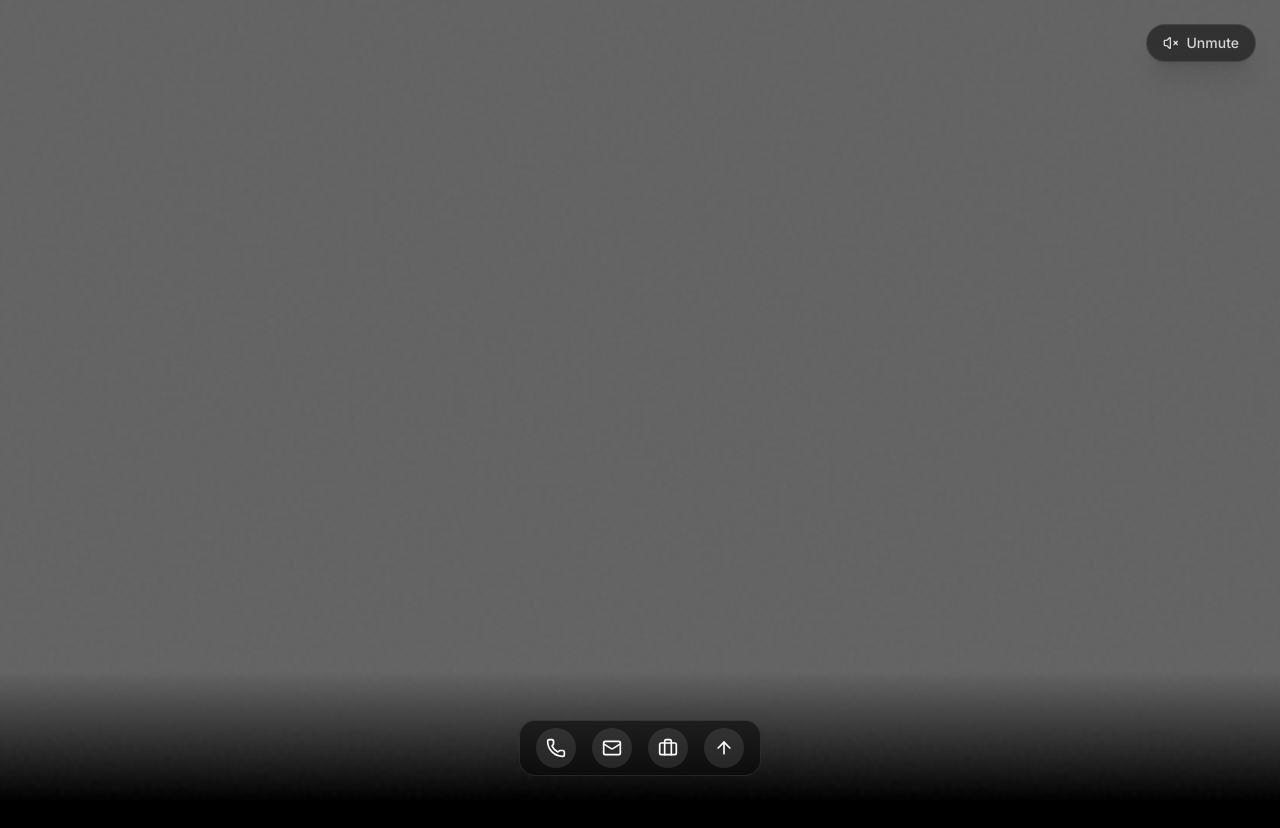
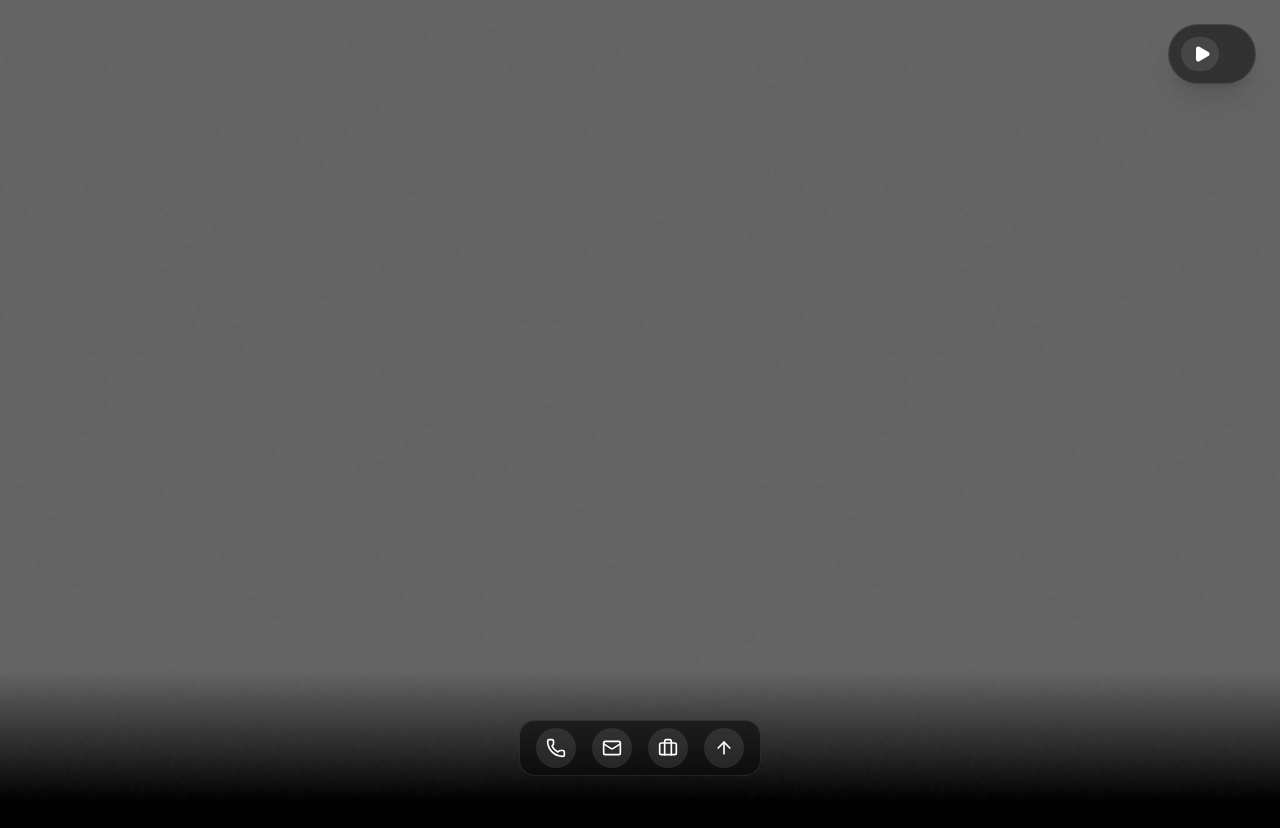
Before and after one commit to AliHasan5991/Hasan-website, a Next.js app: page / in a window 1280 px wide. Shown: the top 828 px of the page. Built offline with nearby package versions, Linux system fonts and the light colour scheme.

Commit message:
feat: improved audio player with enable sound prompt

```diff
--- a/src/app/layout.tsx
+++ b/src/app/layout.tsx
@@ -1,10 +1,10 @@
 import type { Metadata } from "next";
 import { Inter } from "next/font/google";
 import "./globals.css";
+
+const inter = Inter({ subsets: ["latin"], weight: ["300", "400", "500", "600", "700"] });
 import AudioPlayer from "@/components/AudioPlayer";
 import { FloatingDock } from "@/components/ui/floating-dock";
-
-const inter = Inter({ subsets: ["latin"], weight: ["300", "400", "500", "600", "700"] });
 
 export const metadata: Metadata = {
   title: "Creative Portfolio | ScrollyCanvas",
--- a/src/components/AudioPlayer.tsx
+++ b/src/components/AudioPlayer.tsx
@@ -1,56 +1,125 @@
 "use client";
 
-import { useRef, useState, useEffect } from "react";
-import { Volume2, VolumeX } from "lucide-react";
+import { useState, useRef, useEffect } from "react";
+import { Volume2, VolumeX, Play, Pause, Music } from "lucide-react";
 
 export default function AudioPlayer() {
-  const audioRef = useRef<HTMLAudioElement>(null);
-  const [isMuted, setIsMuted] = useState(true); // starts muted for autoplay compliance
+  const [isPlaying, setIsPlaying] = useState(false);
+  const [volume, setVolume] = useState(0.5);
+  const [isHovered, setIsHovered] = useState(false);
+  const [needsGesture, setNeedsGesture] = useState(true); // show prompt until first click
+  const audioRef = useRef<HTMLAudioElement | null>(null);
 
-  // Set volume to 20% once the element is available
+  // Try autoplay immediately; if blocked, keep the "enable sound" prompt visible
   useEffect(() => {
-    if (audioRef.current) {
-      audioRef.current.volume = 0.2;
+    const audio = audioRef.current;
+    if (!audio) return;
+
+    const onCanPlay = () => {
+      audio.volume = volume;
+      audio.muted = false;
+      audio.play()
+        .then(() => setIsPlaying(true))
+        .catch(() => setIsPlaying(false));
+    };
+
+    // If already ready, play immediately
+    if (audio.readyState >= 3) {
+      onCanPlay();
+    } else {
+      audio.addEventListener("canplaythrough", onCanPlay, { once: true });
     }
+
+    return () => {
+      audio.removeEventListener("canplaythrough", onCanPlay);
+    };
+  // eslint-disable-next-line react-hooks/exhaustive-deps
   }, []);
 
+  const handleVolumeChange = (e: React.ChangeEvent<HTMLInputElement>) => {
+    const newVolume = parseFloat(e.target.value);
+    setVolume(newVolume);
+    if (audioRef.current) {
+      audioRef.current.volume = newVolume;
+    }
+  };
+
+  const togglePlay = () => {
+    if (!audioRef.current) return;
+
+    if (isPlaying) {
+      audioRef.current.pause();
+    } else {
+      audioRef.current.play().catch(e => console.error("Audio playback failed:", e));
+    }
+    setIsPlaying(!isPlaying);
+  };
+
   const toggleMute = () => {
-    if (!audioRef.current) return;
-    const newMuted = !isMuted;
-    audioRef.current.muted = newMuted;
-    setIsMuted(newMuted);
+    if (volume === 0) {
+      setVolume(0.2);
+      if (audioRef.current) audioRef.current.volume = 0.2;
+    } else {
+      setVolume(0);
+      if (audioRef.current) audioRef.current.volume = 0;
+    }
   };
 
   return (
-    <>
-      {/* Audio element: muted autoplay is universally permitted by browsers */}
+    <div
+      className="fixed top-6 right-6 z-50 flex items-center gap-3 p-3 rounded-full bg-black/50 backdrop-blur-md border border-white/10 shadow-xl transition-all duration-300 hover:bg-black/70"
+      onMouseEnter={() => setIsHovered(true)}
+      onMouseLeave={() => setIsHovered(false)}
+    >
       <audio
         ref={audioRef}
         src="/yulius2tudio-dreamy-japanese-lofi-anime-438118.mp3"
-        autoPlay
         loop
-        muted
         preload="auto"
       />
 
-      {/* Fixed mute/unmute toggle button */}
       <button
-        onClick={toggleMute}
-        aria-label={isMuted ? "Unmute background music" : "Mute background music"}
-        className="fixed top-6 right-6 z-50 flex items-center gap-2 px-4 py-2 rounded-full bg-black/50 backdrop-blur-md border border-white/10 text-white/80 text-sm font-medium shadow-xl hover:bg-black/70 hover:text-white transition-all duration-300"
+        onClick={togglePlay}
+        className="text-white flex items-center justify-center p-2 rounded-full bg-white/10 hover:bg-white/20 transition-colors"
+        aria-label={isPlaying ? "Pause music" : "Play music"}
       >
-        {isMuted ? (
-          <>
-            <VolumeX size={16} />
-            <span>Unmute</span>
-          </>
-        ) : (
-          <>
-            <Volume2 size={16} />
-            <span>Mute</span>
-          </>
-        )}
+        {isPlaying ? <Pause size={18} fill="currentColor" /> : <Play size={18} fill="currentColor" className="ml-1" />}
       </button>
-    </>
+
+      {/* Volume slider (meter) */}
+      <div
+        className={`flex items-center overflow-hidden transition-all duration-300 ease-in-out ${
+          isHovered ? 'w-24 opacity-100 ml-1' : 'w-0 opacity-0 ml-0 pointer-events-none'
+        }`}
+      >
+        <button
+          onClick={toggleMute}
+          className="text-white/70 hover:text-white transition-colors mr-2 shrink-0"
+        >
+          {volume === 0 ? <VolumeX size={16} /> : <Volume2 size={16} />}
+        </button>
+        <input
+          type="range"
+          min="0"
+          max="1"
+          step="0.01"
+          value={volume}
+          onChange={handleVolumeChange}
+          className="w-full h-1 bg-white/20 rounded-lg appearance-none cursor-pointer hover:bg-white/40 focus:outline-none focus:ring-2 focus:ring-white/50 accent-white"
+          style={{
+            background: `linear-gradient(to right, white ${volume * 100}%, rgba(255,255,255,0.2) ${volume * 100}%)`
+          }}
+        />
+      </div>
+
+      {/* Playing indicator when not hovered */}
+      <div
+        className={`flex items-center justify-center transition-all duration-300 ease-in-out ${
+          isPlaying && !isHovered ? 'w-6 opacity-100 ml-1' : 'w-0 opacity-0 ml-0 pointer-events-none'
+        }`}
+      >
+         <Music size={16} className="text-white/60 animate-pulse" />
+      </div>
+    </div>
   );
 }
```
